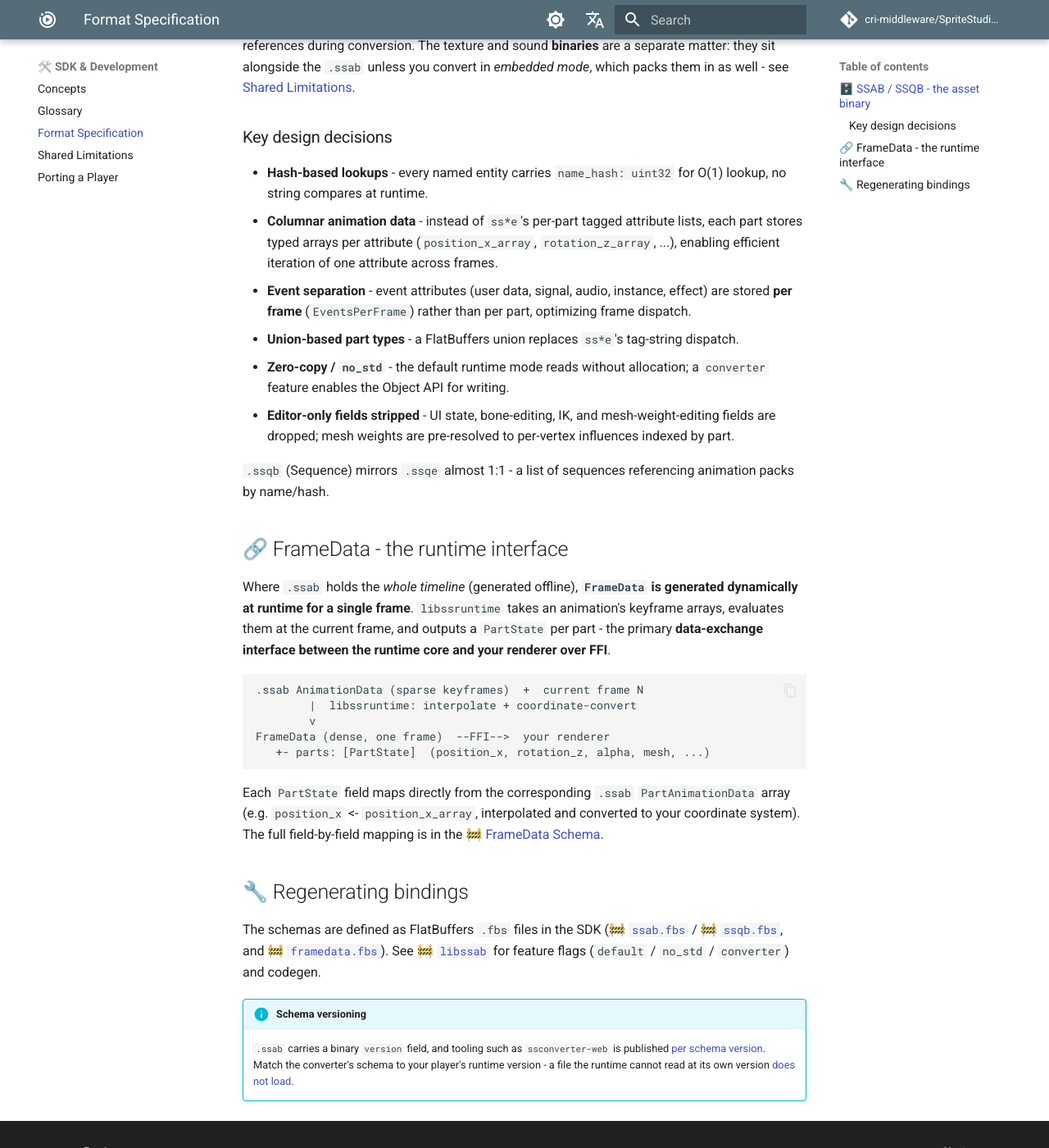
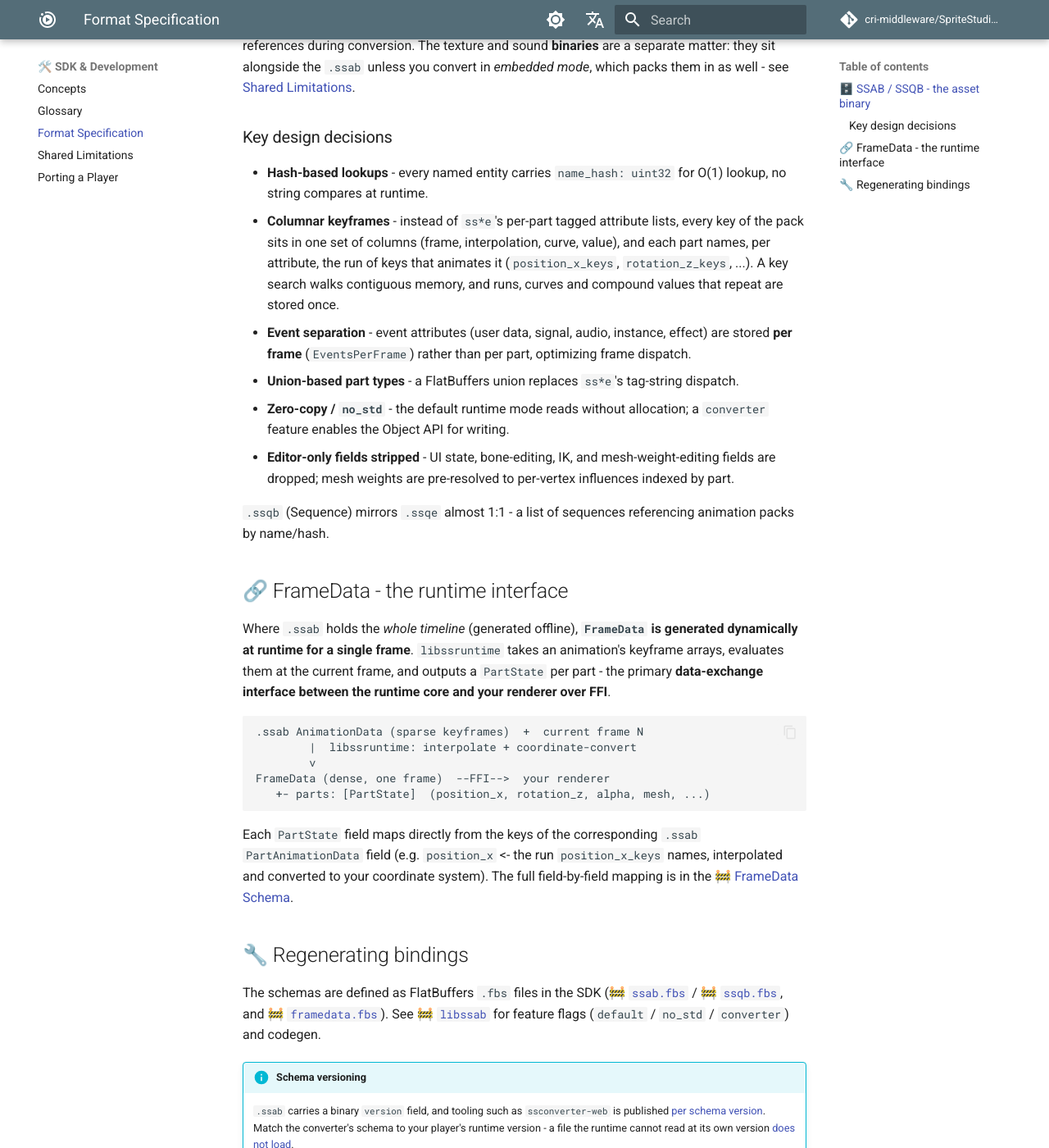
Before and after one commit to cri-middleware/SpriteStudio-Docs, an MkDocs documentation site: the page built from docs/en/sdk/format-spec.md, in a window 1280 px wide and 1400 px high, scrolled down 873 px. Shown: the whole window at 82% size. Built offline with MkDocs 1.6.1 and Material for MkDocs 9.7.7, drawn with Linux system fonts in a browser that asks for light colours; comment, search, counter and statistics services are not loaded.

Commit message:
docs: the format spec describes keyframes as runs in columns
SpriteStudio-SDK#480 moved every key of a pack into one set of columns and
made each `PartAnimationData` field name a run of them; `position_x_array`
and its siblings are gone. The key design decision and the FrameData mapping
said otherwise, in both locales.

````diff
--- a/docs/en/sdk/format-spec.md
+++ b/docs/en/sdk/format-spec.md
@@ -33,9 +33,11 @@ which packs them in as well - see [Shared Limitations](./limitations.md).
 
 - **Hash-based lookups** - every named entity carries `name_hash: uint32` for O(1) lookup, no
   string compares at runtime.
-- **Columnar animation data** - instead of `ss*e`'s per-part tagged attribute lists, each
-  part stores typed arrays per attribute (`position_x_array`, `rotation_z_array`, ...),
-  enabling efficient iteration of one attribute across frames.
+- **Columnar keyframes** - instead of `ss*e`'s per-part tagged attribute lists, every key of
+  the pack sits in one set of columns (frame, interpolation, curve, value), and each part
+  names, per attribute, the run of keys that animates it (`position_x_keys`,
+  `rotation_z_keys`, ...). A key search walks contiguous memory, and runs, curves and
+  compound values that repeat are stored once.
 - **Event separation** - event attributes (user data, signal, audio, instance, effect) are
   stored **per frame** (`EventsPerFrame`) rather than per part, optimizing frame dispatch.
 - **Union-based part types** - a FlatBuffers union replaces `ss*e`'s tag-string dispatch.
@@ -62,9 +64,9 @@ FrameData (dense, one frame)  --FFI-->  your renderer
    +- parts: [PartState]  (position_x, rotation_z, alpha, mesh, ...)
 ```
 
-Each `PartState` field maps directly from the corresponding `.ssab` `PartAnimationData` array
-(e.g. `position_x` <- `position_x_array`, interpolated and converted to your coordinate
-system). The full field-by-field mapping is in the
+Each `PartState` field maps directly from the keys of the corresponding `.ssab`
+`PartAnimationData` field (e.g. `position_x` <- the run `position_x_keys` names, interpolated
+and converted to your coordinate system). The full field-by-field mapping is in the
 🚧 [FrameData Schema](https://github.com/cri-middleware/SpriteStudio-SDK/blob/HEAD/libs/ssruntime/SCHEMA.md).
 
 ## 🔧 Regenerating bindings
````
Also changed, not shown: docs/ja/sdk/format-spec.md (+2 -2 lines).
